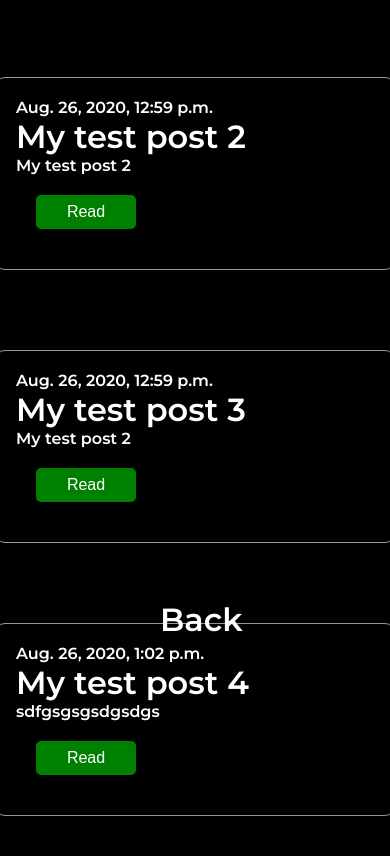
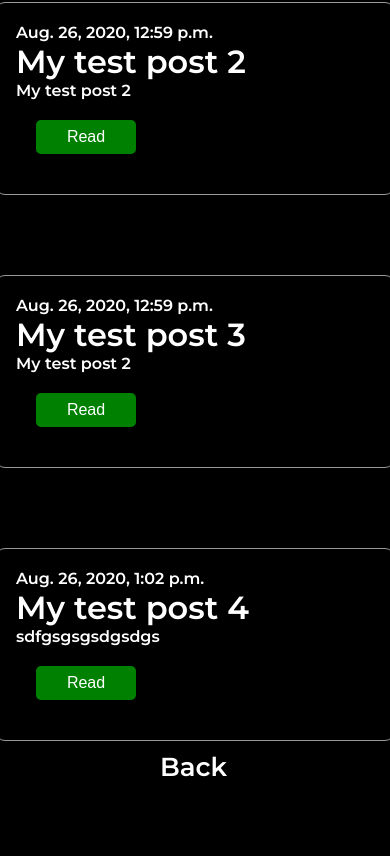
Before and after one commit to HanSolo23/my-website, a Django app: page /blog/ in a window 390 px wide; the page is wider, and only the part inside the window is pictured. After the commit the page ends 777 px from the top of that part, so only its background shows below. Run offline with Django 3.2, Linux system fonts and the light colour scheme; data comes from the database, SQL or seed files in the repository.

Commit message:
optimization for different displays

```diff
--- a/static/css/style.css
+++ b/static/css/style.css
@@ -3,7 +3,10 @@ html, body {
 }
 body {
 	background: white center / cover no-repeat;
-
+	display: flex;
+	flex-direction: column;
+	height: 100%;
+	justify-content: space-between;
 }
 main {
 	flex: 1 0 auto;
@@ -122,6 +125,11 @@ main {
 	transition: all 1s ease
 }
 
+@media (max-width: 1400px){
+	main {
+    	max-height: 600px;
+	}
+}
 @media (max-width: 1200px){
 	.header__name {
 		font-size: 16px;
@@ -130,7 +138,7 @@ main {
 		font-size: 16px;
 	}
 	main {
-    	max-height: 700px;
+    	max-height: 500px;
 	}
 }
 @media (max-width: 1050px){
@@ -141,7 +149,7 @@ main {
 		font-size: 13px;
 	}
 	main {
-    	max-height: 600px;
+    	max-height: 450px;
 	}
 }
 @media (max-width: 950px){/*верстка бургерного меню*/
@@ -1037,3 +1075,33 @@ main {
 	transform: scale(1.05);
 	transition: all 1s ease;
 }
+@media (max-width: 1400px){
+	.back__first {
+		font-size: 14px;
+	}
+	.back__second {
+		font-size: 14px;
+	}
+	.back__third {
+		font-size: 14px;
+	}
+
+	.back__fourth {
+		font-size: 14px;
+	}
+}
+@media (max-width: 1200px){
+	.back__first {
+		font-size: 13px;
+	}
+	.back__second {
+		font-size: 13px;
+	}
+	.back__third {
+		font-size: 13px;
+	}
+
+	.back__fourth {
+		font-size: 13px;
+	}
+}
--- a/static/js/script.js
+++ b/static/js/script.js
@@ -28,6 +28,7 @@ var settings = () => {
 		backFirst.style.display = 'inline-block';
 		footerLinks.forEach(footerLink => footerLink.style.display = 'none');
 		body.style.background = 'black center / cover no-repeat';
+		footer.style.padding = '0px 50px 0px 50px';
 	} else if (window.location.href.indexOf('blog') > -1) {
 		header.style.display = 'none';
 		links.forEach(link => link.classList.add('display'));
```
Also changed, not shown: other parts of static/css/style.css (+33 -3 lines).
